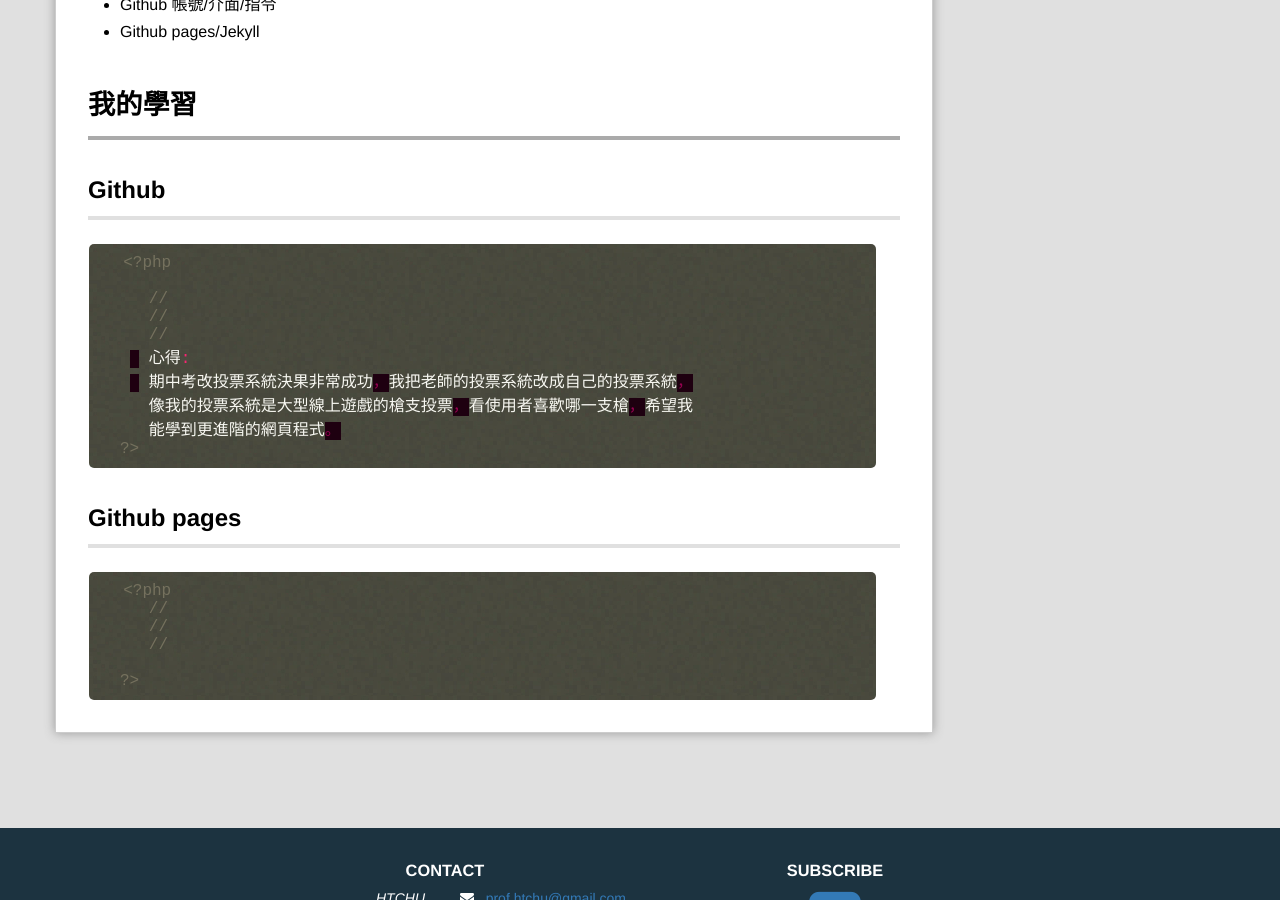
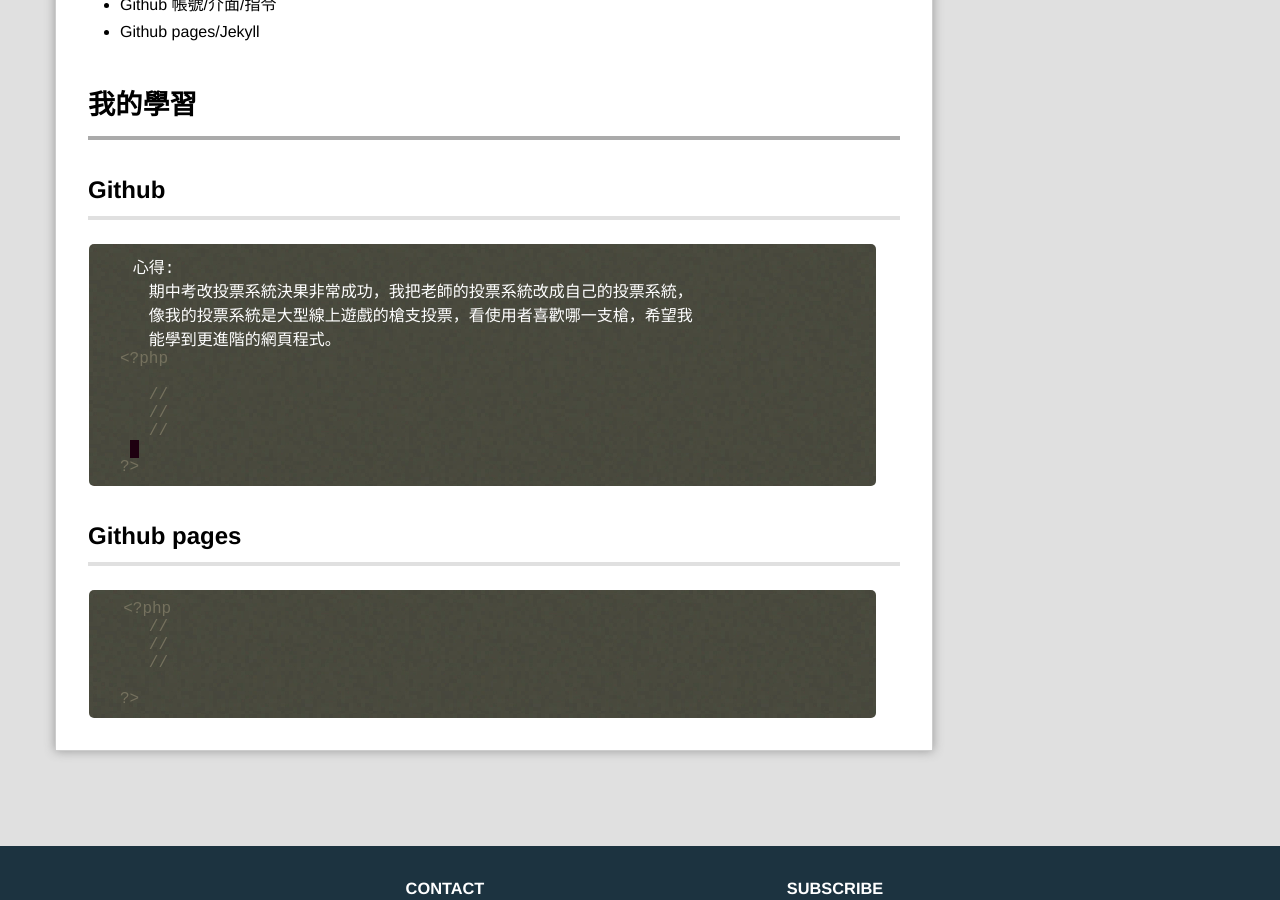
Before and after one commit to laoshay/webcourse, a Jekyll site: the page built from _posts/2017-11-15-Class9.md, in a window 1280 px wide and 900 px high, scrolled down 604 px. Built offline with Jekyll 4.4.1, drawn with Linux system fonts in a browser that asks for light colours; Markdown is read by kramdown in place of the engine named in the settings; comment, search, counter and statistics services are not loaded.

Commit message:
Update 2017-11-15-Class9.md

````diff
--- a/_posts/2017-11-15-Class9.md
+++ b/_posts/2017-11-15-Class9.md
@@ -20,15 +20,16 @@ github帳號及使用github做blog。。
 
 
 ```php
+ 心得:
+   期中考改投票系統決果非常成功，我把老師的投票系統改成自己的投票系統，
+   像我的投票系統是大型線上遊戲的槍支投票，看使用者喜歡哪一支槍，希望我
+   能學到更進階的網頁程式。
 <?php
 
    //
    //
    //
-   心得:
-   期中考改投票系統決果非常成功，我把老師的投票系統改成自己的投票系統，
-   像我的投票系統是大型線上遊戲的槍支投票，看使用者喜歡哪一支槍，希望我
-   能學到更進階的網頁程式。
+
 ?>
 ```
 ##Github pages
````
